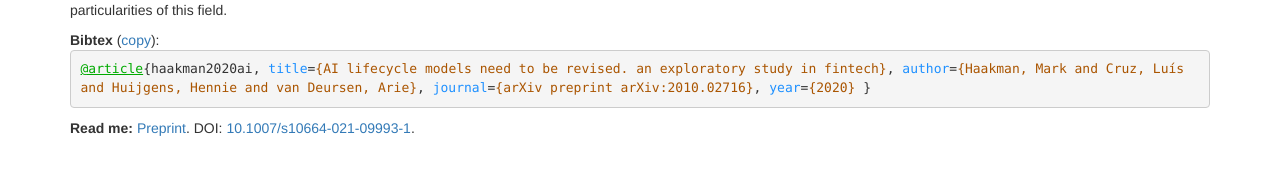
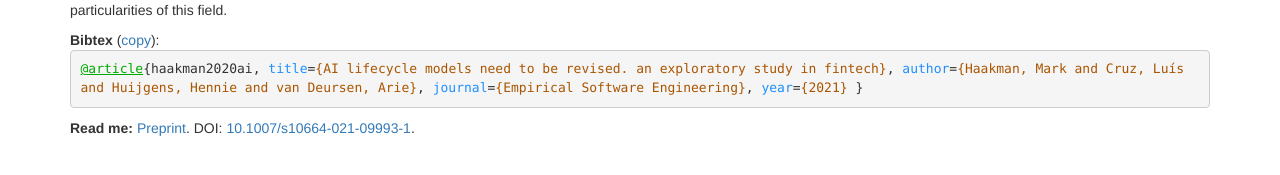
Before and after one commit to luiscruz/luiscruz.github.io, a Jekyll site: the page built from _publications/2021-04-haakman_ai.md, in a window 1280 px wide. Shown: the part 445-620 px from the top of the page. Built offline with Jekyll 4.4.1, drawn with Linux system fonts in a browser that asks for light colours; comment, search, counter and statistics services are not loaded.

Commit message:
added reis2021fixing

```diff
--- a/_publications/2021-04-haakman_ai.md
+++ b/_publications/2021-04-haakman_ai.md
@@ -11,8 +11,8 @@ abstract: "Tech-leading organizations are embracing the forthcoming artificial i
 bibtex: "@article{haakman2020ai,
 title={AI lifecycle models need to be revised. an exploratory study in fintech},
 author={Haakman, Mark and Cruz, Luís and Huijgens, Hennie and van Deursen, Arie},
-journal={arXiv preprint arXiv:2010.02716},
-year={2020}
+journal={Empirical Software Engineering},
+year={2021}
 }"
 image: "publications/haakman2021ai.jpeg"
 ---
```
